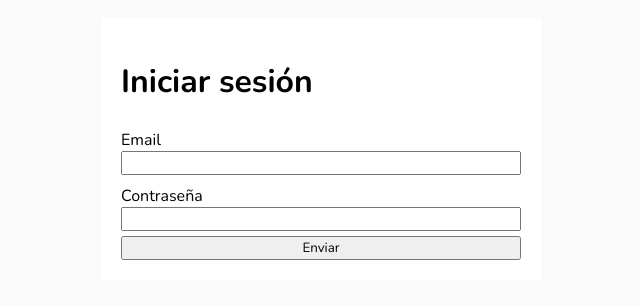
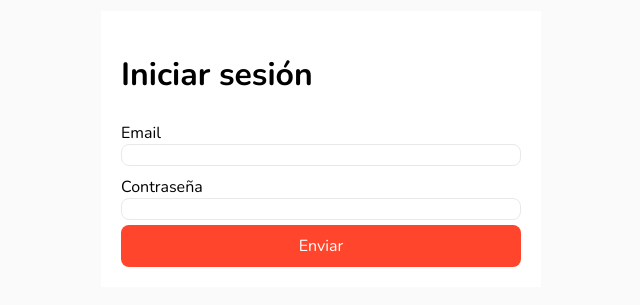
Before and after one commit to BrunoGN91/GoScrum, a React (Create React App) app: page /login in a window 1280 px wide. Shown: the part 251-556 px from the top of the page, without its empty margins (319-959 px from the left). Built offline with nearby package versions, Linux system fonts and the light colour scheme.

Commit message:
Stlyes and auth

```diff
--- a/src/App.js
+++ b/src/App.js
@@ -2,7 +2,7 @@ import { lazy, Suspense } from 'react'
 import { Route, Routes, Navigate, useLocation, useNavigate} from 'react-router-dom'
 import { AnimatePresence, motion} from 'framer-motion'
 import './App.css';
-import Login from './components/Login';
+import Login from './components/Login/Login';
 import Register from './components/Register'
 
 import Tasks from './components/Tasks/Tasks';
--- /dev/null
+++ b/src/components/Header/Header.jsx
@@ -0,0 +1,26 @@
+import { replace } from 'formik'
+import React from 'react'
+import {useNavigate} from 'react-router-dom'
+import './Header.styles.css'
+
+const Header = () => {
+
+  const navigate = useNavigate()
+
+  const handleLogout = () => {
+    localStorage.removeItem('logged')
+    navigate('/', {replace: false})
+  }
+  return (
+    <header>
+        <span>Go Scrum</span>
+        <div
+        onClick={handleLogout}
+        >
+            x
+        </div>
+    </header>
+  )
+}
+
+export default Header
--- /dev/null
+++ b/src/components/Header/Header.styles.css
@@ -0,0 +1,16 @@
+header {
+    box-shadow: 0 2px 5px #dbdbdb;
+    display: flex;
+    flex-direction: row;
+    justify-content: space-between;
+    padding: 12px 15px
+}
+
+header > img {
+    width: 90px
+
+}
+
+header > div {
+    cursor: pointer
+}
--- a/src/components/Login.jsx
+++ b/src/components/Login/Login.jsx
@@ -1,7 +1,7 @@
 import React, {useState} from 'react'
 import { useNavigate } from 'react-router-dom'
 import { useFormik } from 'formik'
-
+import './Login.styles.css'
 
 const Login = () => {
 
@@ -38,7 +38,7 @@ const Login = () => {
 
   return (
     <>
-     <div className="container">
+     <div className="auth">
       <form
        action=""
        onSubmit={handleSubmit}
@@ -52,7 +52,7 @@ const Login = () => {
           type="email"
           name="email"/>
         </div>
-        {errors.email && <div>{errors.email}</div>}
+        {errors.email && <span>{errors.email}</span>}
         <div>
           <label htmlFor="">Contraseña</label>
           <input
@@ -61,7 +61,7 @@ const Login = () => {
           type="password"
           name="password"/>
         </div>
-        {errors.password && <div>{errors.password}</div>}
+        {errors.password && <span>{errors.password}</span>}
         <button
         type="submit"
         >Enviar</button>
--- /dev/null
+++ b/src/components/Login/Login.styles.css
@@ -0,0 +1,69 @@
+@import url('https://fonts.googleapis.com/css2?family=Nunito:wght@200;400;700&display=swap');
+
+
+  .auth {
+    min-height: 100vh;
+    display: flex;
+    justify-content: center;
+    align-items: center;
+  }
+
+  .auth > form {
+    width: 100%;
+    padding: 20px;
+    display: flex;
+    flex-wrap: wrap;
+    justify-content: center;
+    flex-direction: column;
+  }
+
+  .auth > form > div {
+    display: flex;
+    flex-wrap: wrap;
+    justify-content: center;
+    flex-direction: column;
+    padding: 5px 0
+  }
+
+  .auth > form > span  {
+    color: var(--global-primary-color);
+    font-size: 15px;
+    padding-bottom: 20px;
+  }
+  .auth input {
+    border-radius: var(--global-radius);
+    border: var(--global-border)
+  }
+
+  .auth button {
+    transition: all 0.3s ease-out;
+    background-color: var(--global-primary-color);
+    border-radius: var(--global-radius);
+    border: 0;
+    color: white;
+    padding: 10px !important;
+    font-size: 16px;
+    cursor: pointer;
+  }
+
+  .auth button:hover {
+    background-color: white;
+    border-radius: var(--global-radius);
+    border: 1px solid var(--global-primary-color);
+    color: var(--global-primary-color);
+    padding: 10px !important;
+    font-size: 16px;
+  }
+
+  @media (min-width: 600px) {
+    .auth {
+      background-color: #fafafa;
+    }
+
+    .auth > form {
+      width: 400px;
+      box-shadow: rgba(17,12,46,0.15) opx 48px 100px 0px;
+      background-color: white;
+
+    }
+  }
--- a/src/components/Tasks/Tasks.jsx
+++ b/src/components/Tasks/Tasks.jsx
@@ -1,8 +1,19 @@
 import React from 'react'
+import Header from '../Header/Header'
+
+import './Tasks.styles.css'
 
 const Tasks = () => {
   return (
-    <div className='container'>Tasks</div>
+    <>
+    <Header />
+    <main id="tasks">
+        <section className='wrapper_list'>
+
+
+        </section>
+    </main>
+    </>
   )
 }
 
--- a/src/index.css
+++ b/src/index.css
@@ -1,3 +1,11 @@
+:root {
+  --global-primary-color: #ff452b;
+  --global-bg-color-soft: #fafafa;
+  --global-radius: 8px;
+  --global-border: 1px solid #e9e9e9;
+}
+
+
 body {
   margin: 0;
   -webkit-font-smoothing: antialiased;
```
Also changed, not shown: src/components/Tasks/Tasks.styles.css (added).
